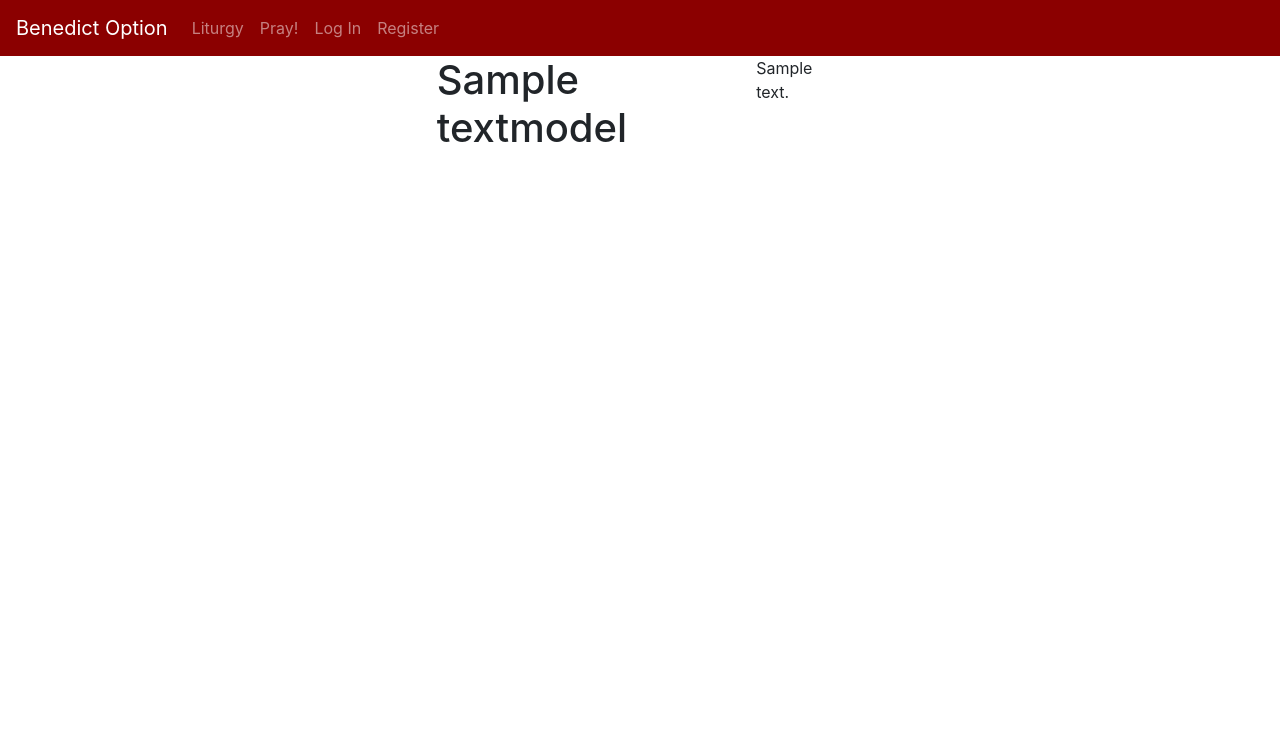
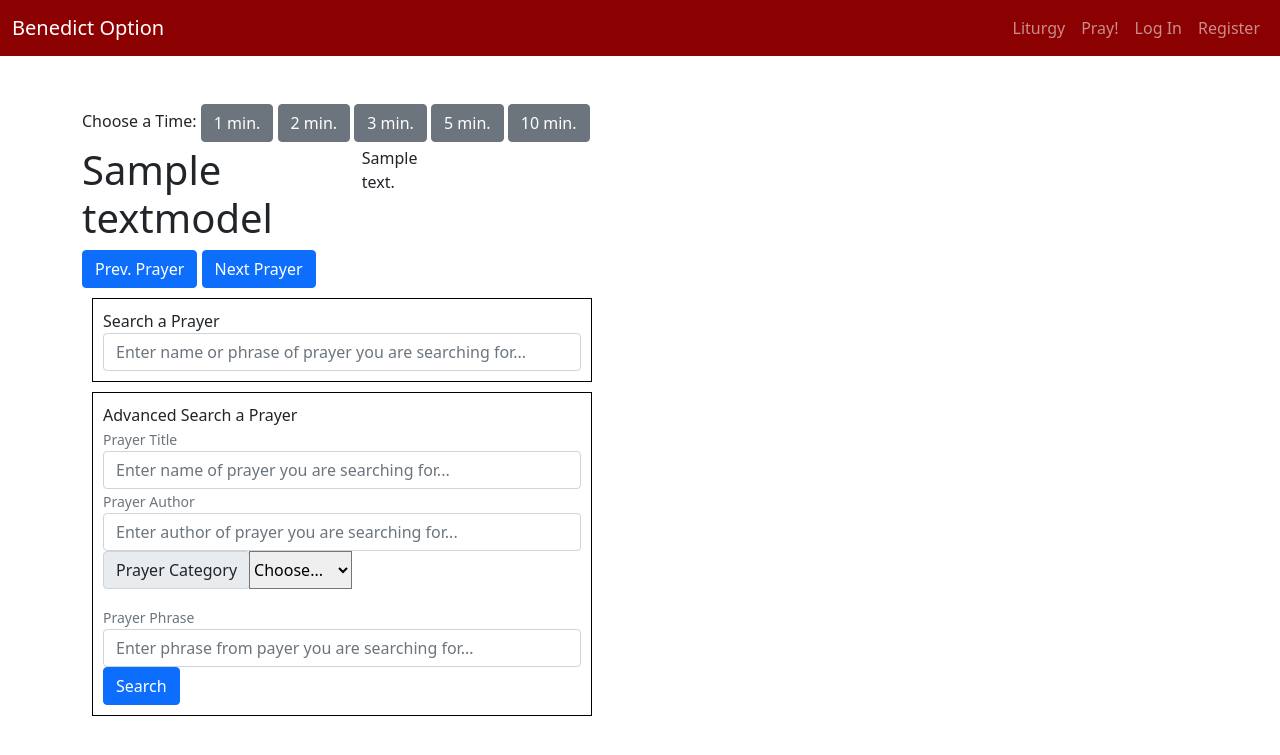
Before and after one commit to stephen-taylor-dev/capstone, a Django app: page / in a window 1280 px wide. Shown: the top 755 px of the page. Run offline with Django 3.2, Linux system fonts and the light colour scheme; tables that the repository leaves empty hold one stand-in row (values such as "Sample post"); some libraries are stand-ins or nearby versions.

Commit message:
bootstrap layout changes

```diff
--- a/capstone/benedict_option/static/benedict_option/styles.css
+++ b/capstone/benedict_option/static/benedict_option/styles.css
@@ -1,10 +1,17 @@
-#center{
+/* #center{
     display: flex;
     justify-content: center;
     align-items: center;
 
+} */
+
+/* Put a box around forms */
+.box {
+    padding: 10px;
+    border: 1px solid black;
+    margin: 10px;
+    width: 500px;
 }
-
 
 /* h1{
 
--- a/capstone/benedict_option/templates/benedict_option/index.html
+++ b/capstone/benedict_option/templates/benedict_option/index.html
@@ -1,16 +1,81 @@
 {% extends "benedict_option/layout.html" %}
 
 {% block body %}
+<div class="container my-5">
+    <div class="center" id="center">
+        <label for="searchPrayer">Choose a Time:</label>
+        <button type="button" class="btn btn-secondary">1 min.</button>
+        <button type="button" class="btn btn-secondary">2 min.</button>
+        <button type="button" class="btn btn-secondary">3 min.</button>
+        <button type="button" class="btn btn-secondary">5 min.</button>
+        <button type="button" class="btn btn-secondary">10 min.</button>
+    </div>
 
+    <div class="containter my-1">
+        <div class="row" id="center">
+            <div class="col-4 d-flex justify-content-center">
+            <h1> {{ text.title}} </h1>
+            <p> {{ text.text }} </p>
+            </div>
+        </div>
+        <button type="button" class="btn btn-primary">Prev. Prayer</button>
+        <button type="button" class="btn btn-primary">Next Prayer</button>
+    </div>
 
-<div class="row" id="center">
-    <div class="col-4 d-flex justify-content-center">
-    <h1> {{ text.title}} </h1>
-    <p> {{ text.text }} </p>
+    <div class="box">
+    <form action="" method="post">
+        {% csrf_token %}
+        {% comment %} Search Prayer {% endcomment %}
+        <div class="form-group">
+            <label for="searchPrayer">Search a Prayer</label>
+          <input type="text" name="title" class="form-control" id="searchPrayer" aria-describedby="searchPrayer" placeholder="Enter name or phrase of prayer you are searching for...">
+        </div>
+    </form>
     </div>
+
+    <div class="box">
+        <label for="searchPrayer">Advanced Search a Prayer</label>
+        <form action="" method="post">
+          {% csrf_token %}
+          {% comment %} Search Title {% endcomment %}
+          <div class="form-group">
+            <small id="searchHelp" class="form-text text-muted">Prayer Title</small>
+            <input type="text" name="title" class="form-control" id="searchTitle" aria-describedby="searchTitle" placeholder="Enter name of prayer you are searching for...">
+          </div>
+
+          {% comment %} Search Autho {% endcomment %}
+          <div class="form-group">
+            <small id="searchHelp" class="form-text text-muted">Prayer Author</small>
+            <input type="text" name="title" class="form-control" id="searchTitle" aria-describedby="searchTitle" placeholder="Enter author of prayer you are searching for...">
+          </div>
+
+          {% comment %} Search Category {% endcomment %}
+          <div class="input-group mb-3">
+            <div class="input-group-prepend">
+              <label class="input-group-text" for="searchCategory">Prayer Category</label>
+            </div>
+            <select class="custom-select" id="searchCategory">
+              <option selected>Choose...</option>
+              <option value="1">Psalm</option>
+              <option value="2">Litury</option>
+              <option value="3">Poem</option>
+              <option value="3">Devotional</option>
+            </select>
+          </div>
+
+          {% comment %} Search for String {% endcomment %}
+          <div class="form-group">
+            <small id="searchHelp" class="form-text text-muted">Prayer Phrase</small>
+            <input type="text" name="phrase" class="form-control" id="searchString" aria-describedby="searchString" placeholder="Enter phrase from payer you are searching for...">
+          </div>
+        </form>
+
+        <button type="submit" class="btn btn-primary">Search</button>
+      </div>
 </div>
 
 
 
 
+
 {% endblock %}
--- a/capstone/benedict_option/templates/benedict_option/layout.html
+++ b/capstone/benedict_option/templates/benedict_option/layout.html
@@ -3,20 +3,27 @@
 <!DOCTYPE html>
 <html lang="en">
 <head>
+    <meta charset="UTF-8">
+    <meta http-equiv="X-UA-Compatible" content="IE=edge">
     <meta name="viewport" content="width=device-width, initial-scale=1.0">
     <title>{% block title %}Bendict Option{% endblock %}</title>
-        <link rel="stylesheet" href="https://stackpath.bootstrapcdn.com/bootstrap/4.4.1/css/bootstrap.min.css" integrity="sha384-Vkoo8x4CGsO3+Hhxv8T/Q5PaXtkKtu6ug5TOeNV6gBiFeWPGFN9MuhOf23Q9Ifjh" crossorigin="anonymous">
-        <link href="{% static 'benedict_option/styles.css' %}" rel="stylesheet">
+    <link href="https://cdn.jsdelivr.net/npm/bootstrap@5.1.3/dist/css/bootstrap.min.css" rel="stylesheet" integrity="sha384-1BmE4kWBq78iYhFldvKuhfTAU6auU8tT94WrHftjDbrCEXSU1oBoqyl2QvZ6jIW3" crossorigin="anonymous">        <link href="{% static 'benedict_option/styles.css' %}" rel="stylesheet">
+    <script src="https://cdn.jsdelivr.net/npm/bootstrap@5.1.3/dist/js/bootstrap.bundle.min.js" integrity="sha384-ka7Sk0Gln4gmtz2MlQnikT1wXgYsOg+OMhuP+IlRH9sENBO0LRn5q+8nbTov4+1p" crossorigin="anonymous"></script>
     <script src="{% static 'benedict_option/script.js' %}"></script>
-
 </head>
 <body>
-        <!-- Copied from project 4 with some added design modifications -->
-        <nav class="navbar navbar-expand-lg navbar-dark", style="background-color: #8B0000;" >
+    <nav class="navbar navbar-expand-sm navbar-dark", style="background-color: #8B0000">
+        <div class="container-fluid">
             <a class="navbar-brand" href="{% url 'index' %}">Benedict Option</a>
 
-            <div>
-              <ul class="navbar-nav mr-auto">
+            <!-- toggle button for mobile nav -->
+            <button class="navbar-toggler" type="button" data-bs-toggle="collapse" data-bs-target="#main-nav" aria-controls="main-nav" aria-expanded="false" aria-label="Toggle navigation">
+                <span class="navbar-toggler-icon"></span>
+            </button>
+
+            <!-- navbar links -->
+            <div class="collapse navbar-collapse justify-content-end align-center" id="main-nav">
+                <ul class="navbar-nav">
                     {% if user.is_authenticated %}
                     <li class="nav-item">
                         <a class="nav-link" href="{% url 'index' %}" ><strong> Welcome, {{ user.username }}</strong></a>
@@ -29,7 +36,6 @@
                         <a class="nav-link" href="{% url 'pray' %}">Pray!</a>
                     </li>
                     {% if user.is_authenticated %}
-
                     <li class="nav-item">
                         <a class="nav-link" href="{% url 'logout' %}">Log Out</a>
                     </li>
@@ -40,15 +46,13 @@
                     <li class="nav-item">
                         <a class="nav-link" href="{% url 'register' %}">Register</a>
                     </li>
-
                     {% endif %}
                 </ul>
             </div>
+        </div>
     </nav>
 
-        <div class="body">
     {% block body %}
     {% endblock %}
-        </div>
 </body>
 </html>
```
Lines whose indentation alone changed are shown as unchanged.
